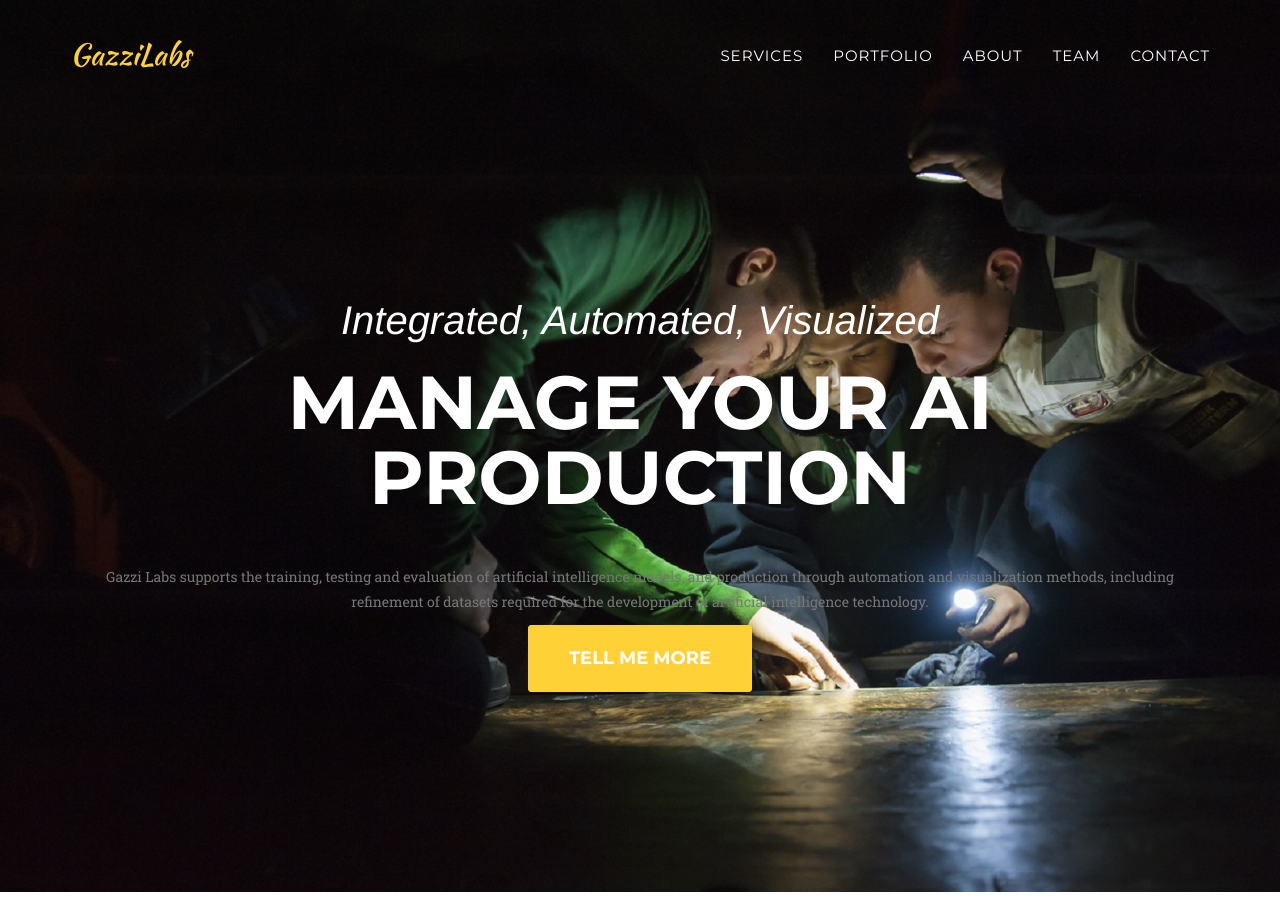
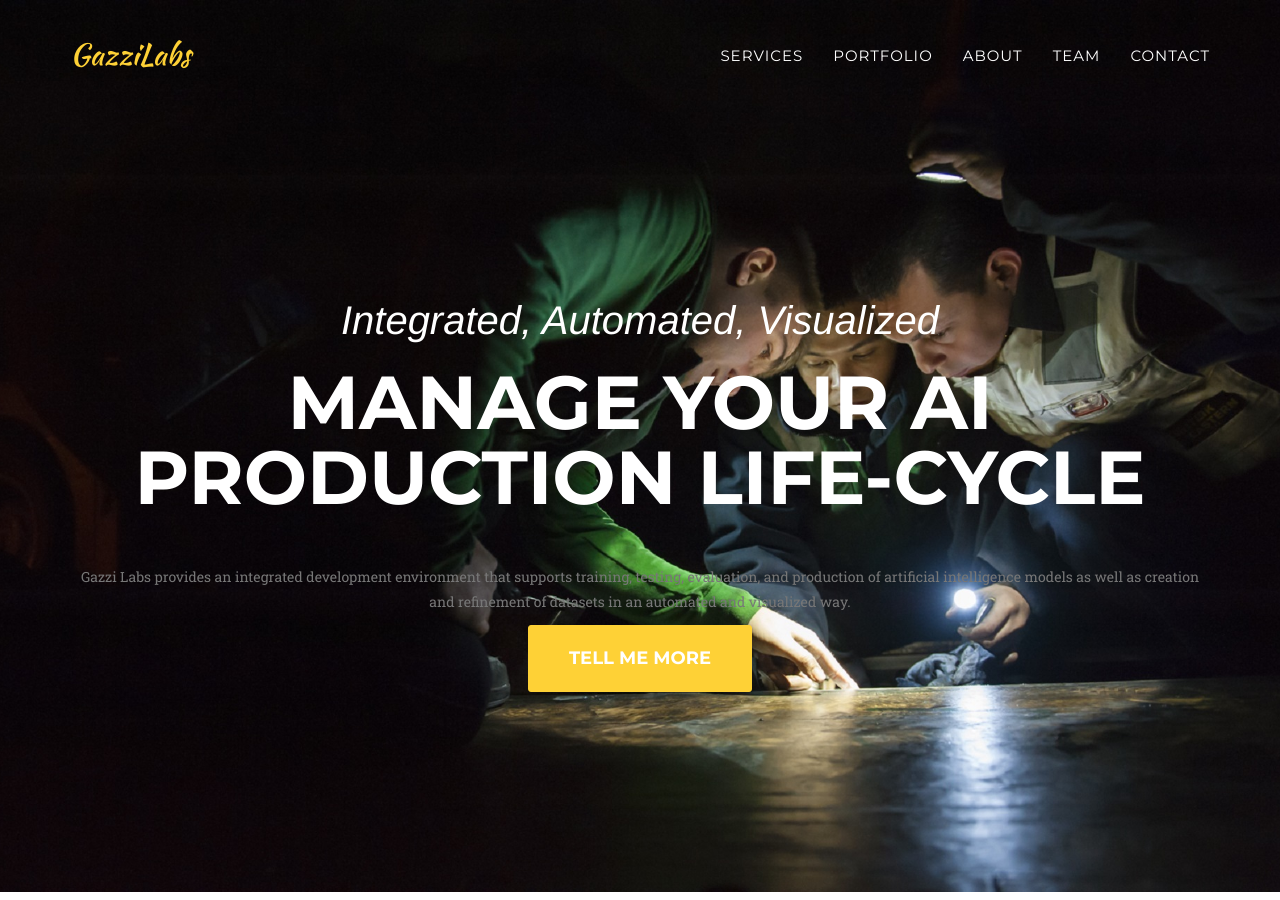
Before and after one commit to gazzilabs/gazzilabs.github.io, a Jekyll site: the page built from index.html, in a window 1280 px wide and 900 px high. Built offline with Jekyll 4.4.1, drawn with Linux system fonts in a browser that asks for light colours; some web fonts are replaced; some of the changed text lies outside the part shown.

Commit message:
crew and client update

```diff
--- a/_config.yml
+++ b/_config.yml
@@ -14,6 +14,7 @@
 - name: Kiok Ahn, Ph.D.
   pic: 4
   position: CEO
+  desc: Machine Learning & Image Processing Specialist
   social:
     - title: twitter
       url: #
@@ -24,7 +25,8 @@
 
 - name: Youngtak Cho, Ph.D.
   pic: 5
-  position: Lead AI Application
+  position: CTO, Lead AI Application
+  desc: AI & Image Processing
   social:
     - title: twitter
       url: #
@@ -36,6 +38,7 @@
 - name: Mingi Kim
   pic: 1
   position: Lead Video Archive Solutions
+  desc: M.S. degree in Information Security Eng., DevOps
   social:
     - title: twitter
       url: #
@@ -47,6 +50,7 @@
 - name: Taewon Lee
   pic: 3
   position: Lead Media Technology
+  desc: M.S. degree in Software Eng., Software Developer
   social:
     - title: twitter
       url: #
@@ -54,6 +58,19 @@
       url: #
     - title: google-plus
       url: #
+
+
+- name: It's you
+  pic: recruit
+  position: We are hiring!
+  #desc:
+  #social:
+  #  - title: twitter
+  #    url: #
+  #  - title: facebook
+  #    url: #
+  #  - title: google-plus
+  #    url: #
 
 # Social networks usernames (many more available: google-plus, flickr, dribbble, pinterest, instagram, tumblr, linkedin, etc.)
 social:
--- a/_includes/about.html
+++ b/_includes/about.html
@@ -4,7 +4,7 @@
             <div class="row">
                 <div class="col-lg-12 text-center">
                     <h2 class="section-heading">About</h2>
-                    <h3 class="section-subheading text-muted">모두가 인공지능 기술을 가져다 쓰는 그 날을 위하여</h3>
+                    <h3 class="section-subheading text-muted">누구나 인공지능 기술을 누워서 떡먹듯 활용하는 그 날을 위하여</h3>
                 </div>
             </div>
             <div class="row">
--- a/_includes/clients.html
+++ b/_includes/clients.html
@@ -4,22 +4,27 @@
             <div class="row">
                 <div class="col-md-3 col-sm-6">
                     <a href="#">
-                        <img src="img/logos/envato.jpg" class="img-responsive img-centered" alt="">
+                        <img src="img/logos/client_kbs_bw_200x50.jpg" class="img-responsive img-centered" alt="">
                     </a>
                 </div>
                 <div class="col-md-3 col-sm-6">
                     <a href="#">
-                        <img src="img/logos/designmodo.jpg" class="img-responsive img-centered" alt="">
+                        <img src="img/logos/client_skylife_bw_200x50.jpg" class="img-responsive img-centered" alt="">
                     </a>
                 </div>
                 <div class="col-md-3 col-sm-6">
                     <a href="#">
-                        <img src="img/logos/themeforest.jpg" class="img-responsive img-centered" alt="">
+                        <img src="img/logos/client_skbb_bw_200x50.jpg" class="img-responsive img-centered" alt="">
                     </a>
                 </div>
                 <div class="col-md-3 col-sm-6">
                     <a href="#">
-                        <img src="img/logos/creative-market.jpg" class="img-responsive img-centered" alt="">
+                        <img src="img/logos/client_nara_bw_200x50.jpg" class="img-responsive img-centered" alt="">
+                    </a>
+                </div>
+                <div class="col-md-3 col-sm-6">
+                    <a href="#">
+                        <img src="img/logos/client_nara2_bw_200x50.jpg" class="img-responsive img-centered" alt="">
                     </a>
                 </div>
             </div>
--- a/_includes/contact.html
+++ b/_includes/contact.html
@@ -3,7 +3,7 @@
             <div class="row">
                 <div class="col-lg-12 text-center">
                     <h2 class="section-heading">Contact Us</h2>
-                    <h3 class="section-subheading text-muted">Lorem ipsum dolor sit amet consectetur.</h3>
+                    <h3 class="section-subheading text-muted">제품문의, 사업제휴, 기타 무엇이든 환영합니다!</h3>
                 </div>
             </div>
             <div class="row">
--- a/_includes/header.html
+++ b/_includes/header.html
@@ -45,8 +45,8 @@
         <div class="container">
             <div class="intro-text">
                 <div class="intro-lead-in">Integrated, Automated, Visualized</div>
-                <div class="intro-heading">Manage your AI production</div>
-                <p class="text-muted">Gazzi Labs supports the training, testing and evaluation of artificial intelligence models, and production through automation and visualization methods, including refinement of datasets required for the development of artificial intelligence technology.</p>
+                <div class="intro-heading">Manage your AI production life-cycle</div>
+                <p class="text-muted">Gazzi Labs provides an integrated development environment that supports training, testing, evaluation, and production of artificial intelligence models as well as creation and refinement of datasets in an automated and visualized way.</p>
                 <a href="#services" class="page-scroll btn btn-xl">Tell Me More</a>
             </div>
         </div>
--- a/_includes/team.html
+++ b/_includes/team.html
@@ -4,7 +4,7 @@
             <div class="row">
                 <div class="col-lg-12 text-center">
                     <h2 class="section-heading">Our Amazing Team</h2>
-                    <h3 class="section-subheading text-muted">Lorem ipsum dolor sit amet consectetur.</h3>
+                    <h3 class="section-subheading text-muted">인공지능 및 미디어 기술 전문가들이 뭉쳤습니다!</h3>
                 </div>
             </div>
             <div class="row">
@@ -14,6 +14,7 @@
                         <img src="img/team/{{ member.pic }}.jpg" class="img-responsive img-circle" alt="">
                         <h4>{{ member.name }}</h4>
                         <p class="text-muted">{{ member.position }}</p>
+                        <p class="text-muted">{{ member.desc }}</p>
                         <ul class="list-inline social-buttons">
                             {% for network in member.social %}
                             <li>
```
Also changed, not shown: img/logos/client_kbs.png (added), img/logos/client_kbs_bw_200x50.jpg (added), img/logos/client_nara.jpg (added), img/logos/client_nara2.png (added), img/logos/client_nara2_bw_200x50.jpg (added), img/logos/client_nara_bw_200x50.jpg (added), img/logos/client_skbb.jpg (added), img/logos/client_skbb_bw_200x50.jpg (added), img/logos/client_skylife.png (added), img/logos/client_skylife_bw_200x50.jpg (added), img/logos/client_uplus.png (added), img/logos/client_uplus_bw_200x50.jpg (added), img/team/recruit.jpg (added), img/team/recruit.webp (added).
